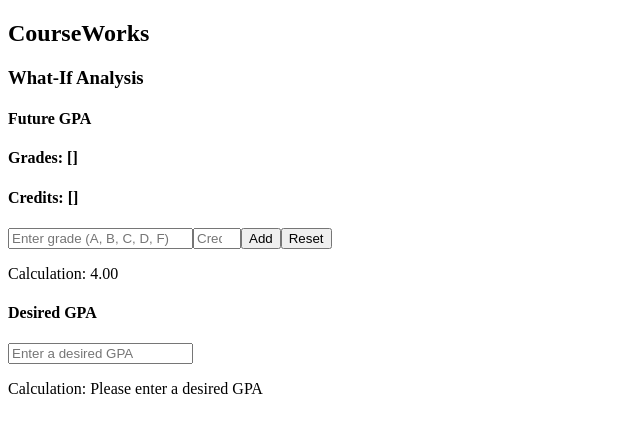
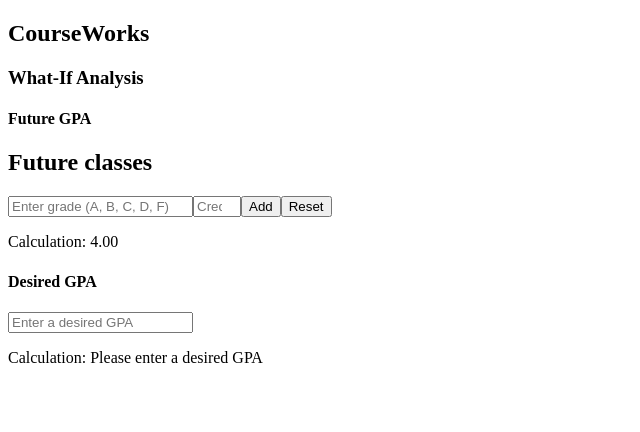
Before and after one commit to RobinSardja/CourseWorks, a Next.js app: page / in a window 1280 px wide. Shown: the top 432 px of the page, without its empty margins (0-640 px from the left). Built offline with nearby package versions, Linux system fonts and the light colour scheme.

Commit message:
Displaying future classes in a map.

```diff
--- a/app/WhatIfAnalysis.js
+++ b/app/WhatIfAnalysis.js
@@ -26,6 +26,7 @@
 function FutureGPAComponent() {
     const [grades, setGrades] = useState([])
     const [credits, setCredits] = useState([])
+    const [futureClasses, setFutureClasses] = useState([])
     const [gradeInput, setGradeInput] = useState('')
     const [creditInput, setCreditInput] = useState('')
 
@@ -36,6 +37,7 @@
         if( isValidGrade(gradeInput) && isValidCredits(creditInput) ) {
             setGrades( [...grades, gradeInput.toUpperCase() ] )
             setCredits( [...credits, parseInt(creditInput) ] )
+            setFutureClasses( [...futureClasses, [gradeInput.toUpperCase(), parseInt(creditInput)] ] )
             setGradeInput('')
             setCreditInput('')
         } else {
@@ -46,14 +48,21 @@
     const handleReset = () => {
         setGrades([])
         setCredits([])
+        setFutureClasses([])
     }
 
     return (
         <section>
             <h1>Future GPA</h1>
             { /* TESTING calcFutureGPA */ }
-            <h1>Grades: {JSON.stringify(grades)}</h1>
-            <h1>Credits: {JSON.stringify(credits)}</h1>
+            <h2>Future classes</h2>
+            <ul>
+                { futureClasses.map( (classInfo, index) => (
+                    <li key = {index}>
+                        Grade: { classInfo[0] }, Credits: { classInfo[1] }
+                    </li>
+                ))}
+            </ul>
             <input
                 type = "text"
                 value = {gradeInput}
```
